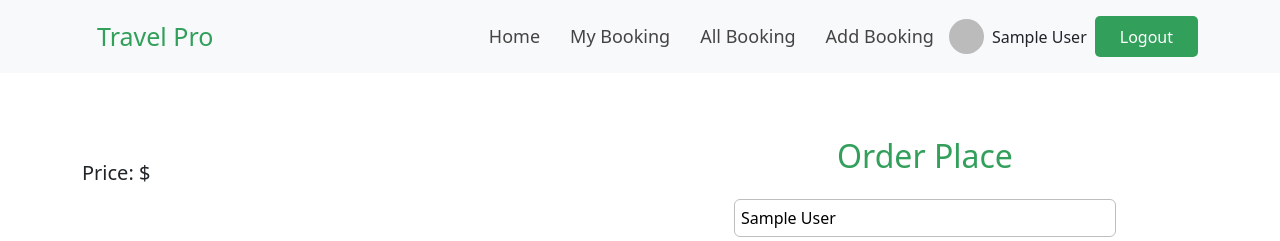
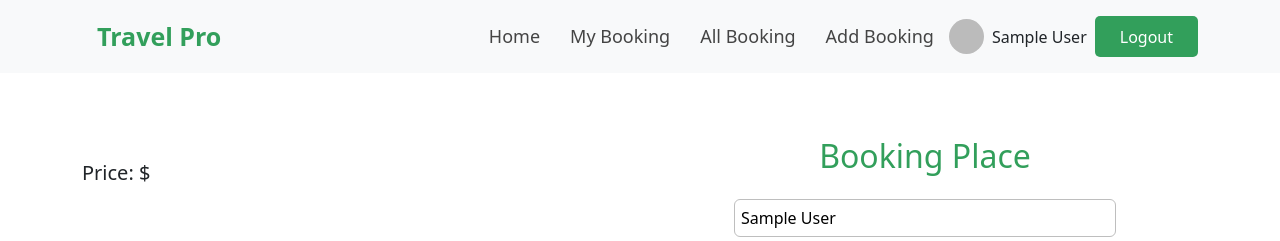
Before and after one commit to motiurdev/travel-pro, a React (Create React App) app: page /bookingDetail/1 in a window 1280 px wide. Shown: the top 241 px of the page. Built offline with nearby package versions, Linux system fonts and the light colour scheme; no server answers; sample sign-in values are in the browser's storage.

Commit message:
change-logo-color

```diff
--- a/src/compoments/BookingDetail/BookingDetail.js
+++ b/src/compoments/BookingDetail/BookingDetail.js
@@ -48,7 +48,7 @@ const BookingDetail = () => {
                     <h5>Price: ${singleBooking.price}</h5>
                 </div>
                 <div className="col-md-6 order-form">
-                    <h2 className="text-center header-title py-3">Order Place</h2>
+                    <h2 className="text-center header-title py-3">Booking Place</h2>
                     <form onSubmit={handleSubmit(onSubmit)}>
                         <input defaultValue={user.displayName} {...register("name")} />
                         <input defaultValue={user.email} {...register("email", { required: true })} />
--- a/src/compoments/Header/Header.js
+++ b/src/compoments/Header/Header.js
@@ -10,7 +10,7 @@ const Header = () => {
         <>
             <Navbar collapseOnSelect bg="light" expand="lg" sticky="top" variant="light">
                 <Container>
-                    <Navbar.Brand className="logo"><NavLink to="/home">Travel Pro</NavLink></Navbar.Brand>
+                    <Navbar.Brand className="logo"><NavLink to="/home" className="fw-bold">Travel Pro</NavLink></Navbar.Brand>
                     <Navbar.Toggle aria-controls="basic-navbar-nav" />
                     <Navbar.Collapse id="basic-navbar-nav">
                         <Nav className="ms-auto">
```
